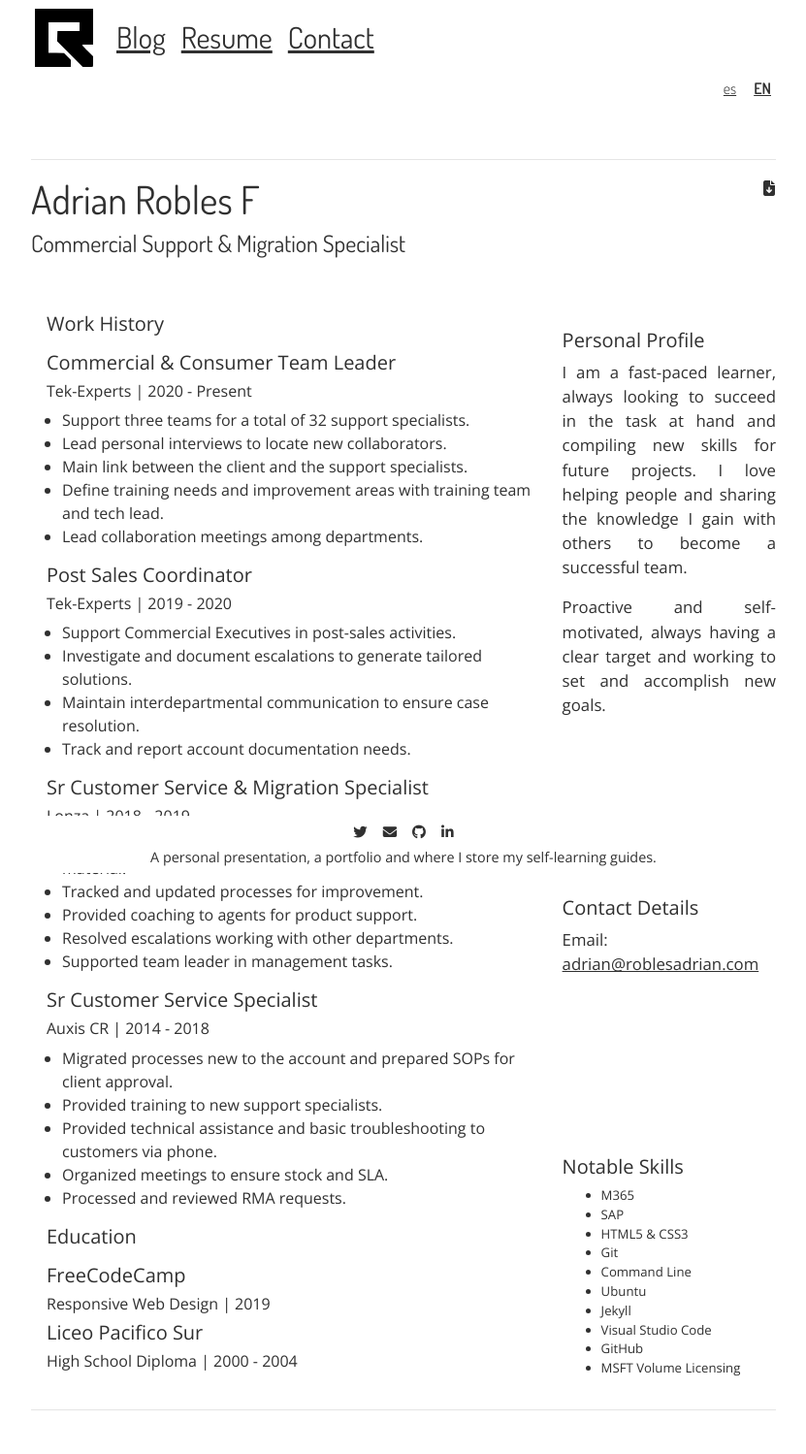
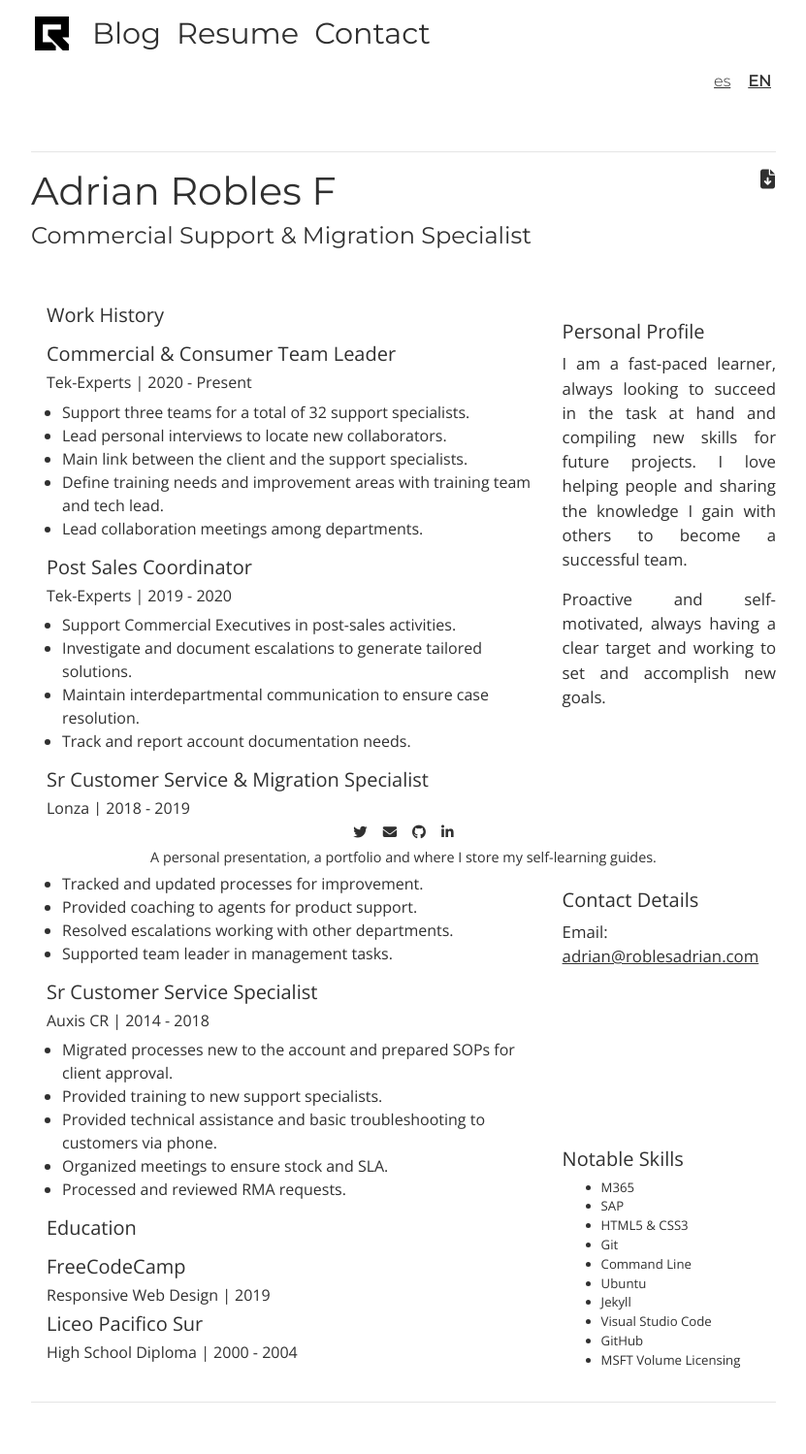
Before and after one commit to adrian-robles/adrian-robles.github.io, a Jekyll site: the page built from pages/resume.html, in a window 1280 px wide. Shown: the whole page at 97% size, without its empty margins (224-1055 px from the left). Built offline with Jekyll 4.4.1, drawn with Linux system fonts in a browser that asks for light colours; nearby versions of some CDN libraries.

Commit message:
Update font and clear css

```diff
--- a/_includes/head.html
+++ b/_includes/head.html
@@ -47,7 +47,7 @@
   <!-- {{ '/assets/css/styles.css' | relative_url }} -->
 
   <!-- link to fonts and fon-awesome -->
-  <link href="https://fonts.googleapis.com/css2?family=Dosis:wght@300;400;600&family=Open+Sans:ital,wght@0,400;0,600;1,400;1,600&family=Ubuntu+Mono&display=swap" rel="stylesheet">
+  <link href="https://fonts.googleapis.com/css2?family=Montserrat:wght@300;400&family=Open+Sans:wght@300;400&family=Ubuntu+Mono&display=swap" rel="stylesheet">
 
   <script src="https://kit.fontawesome.com/4c69080d66.js" crossorigin="anonymous"></script>
 
--- a/_sass/main.scss
+++ b/_sass/main.scss
@@ -18,11 +18,6 @@ a:hover {
   color: $black-shade3 !important
 }
 
-#horbar {
-  padding-top: 2vh;
-  padding-bottom: 1vh;
-  opacity: 0.5;
-}
 
 /* navbar */
 /* logo */
@@ -31,15 +26,16 @@ nav {
   font-family: $base-font-family;
 }
 
+.nav-link {
+  text-decoration: none !important;
+}
+
 #ar-logo {
   height: auto;
-  width: 60px;
+  width: 35px;
 }
 
-.navbar-toggler-icon {
-  background-image: url(/assets/images/adrianLogos/hbh.svg) !important;
-  background-repeat: no-repeat;
-}
+
 
 button.navbar-toggler {
   border: none !important;
@@ -263,12 +259,6 @@ large
     font-size: 1.7em;
   }
 
-  #horbar {
-    padding-top: 2vh;
-    padding-bottom: 1vh;
-    opacity: 0.5;
-    width: 1500px;
-  }
 
   /* homepage  .home-pic-mdscreen {
     background-image: url(/assets/images/adrianLogos/mfr.svg) !important;
--- a/assets/css/styles.scss
+++ b/assets/css/styles.scss
@@ -7,7 +7,7 @@
 */
 
 /* fonts */
-$base-font-family: 'Dosis', sans-serif !important;
+$base-font-family: 'Montserrat', sans-serif !important;
 
 $body-font-family: 'Open Sans', sans-serif !important;
 
--- a/es_CR/pages/resume.html
+++ b/es_CR/pages/resume.html
@@ -15,7 +15,7 @@ ref: resume
 
   </div>
 
-  <button id="down-btn" class="btn float-right"><a id="resume" href="../assets/files/Adrian-Robles-Resume.pdf" target="_blank"><i class="fas fa-file-download"></i></a></button>
+  <button id="down-btn" class="btn float-right"><a id="resume" href="../assets/files/Adrian-Robles-Resume.pdf" target="_blank"><i class="fas fa-file-download fa-lg"></i></a></button>
 
   <!-- <i class="fa fa-download"></i> -->
 </div>
--- a/pages/resume.html
+++ b/pages/resume.html
@@ -14,7 +14,7 @@ ref: resume
 
   </div>
 
-  <button id="down-btn" class="btn float-right"><a id="resume" href="../assets/files/Adrian-Robles-Resume.pdf" target="_blank"><i class="fas fa-file-download"></i></a></button>
+  <button id="down-btn" class="btn float-right"><a id="resume" href="../assets/files/Adrian-Robles-Resume.pdf" target="_blank"><i class="fas fa-file-download fa-lg"></i></a></button>
 
   <!-- <i class="fa fa-download"></i> -->
 </div>
```
